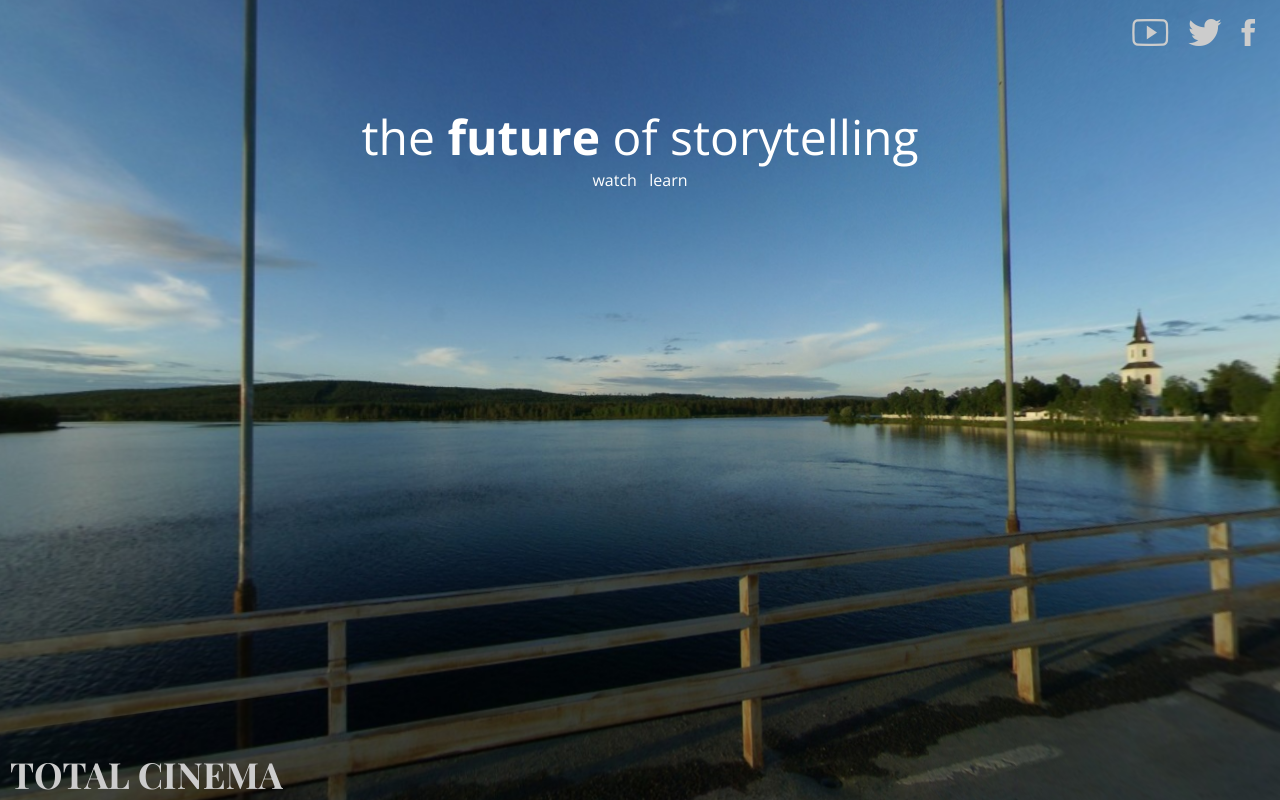
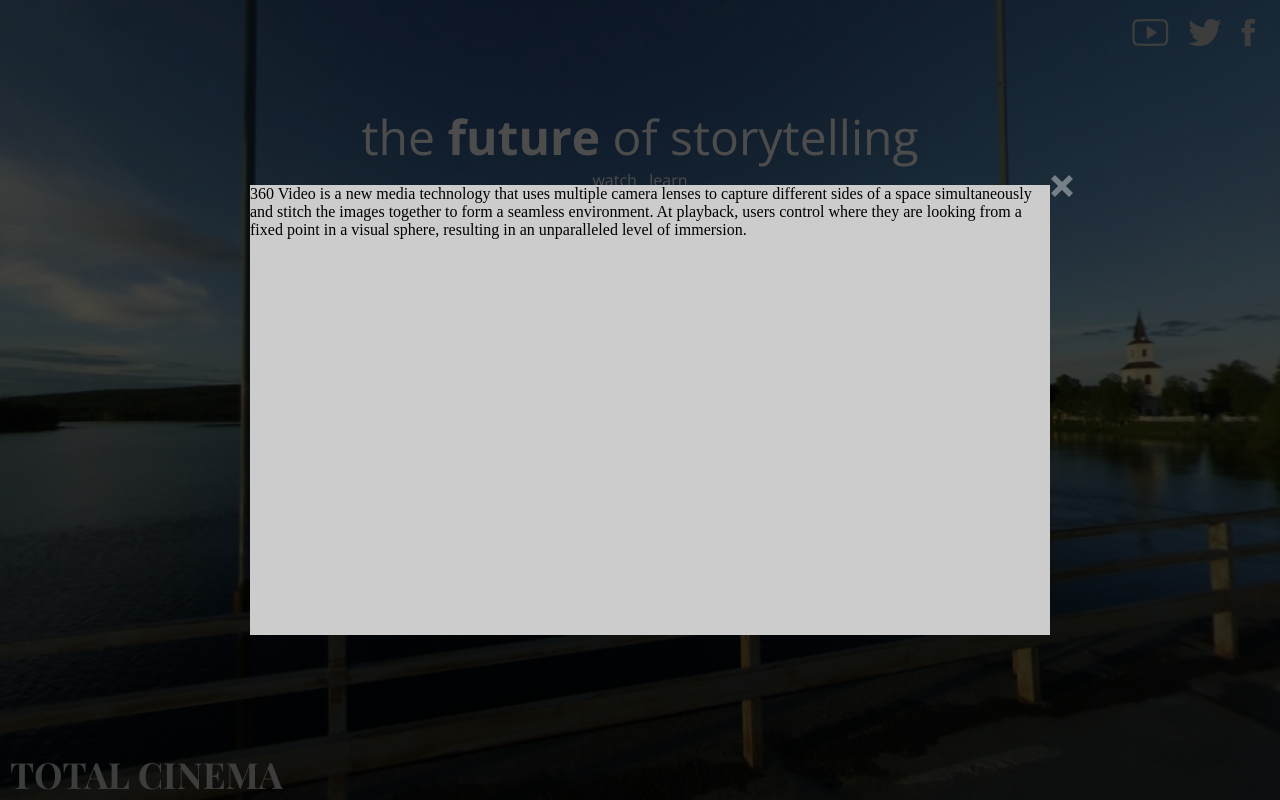
Before and after one commit to mackenco/totalcinema, a plain HTML site: page index.html in a window 1280 px wide. Both pictures are taken after a click on the link "learn". Drawn offline with nearby package versions, Linux system fonts and the light colour scheme; files whose address does not match are found by name.

Commit message:
working on about text

```diff
--- a/style.css
+++ b/style.css
@@ -133,7 +133,14 @@ i {
   z-index:3
 }
 
-.video-popup-close {
+.about-text {
+  background: #ccc;
+  height: 450px;
+  width: 800px;
+  margin: 10px;
+}
+
+.popup-close {
   background: transparent url("close-icon.svg") no-repeat top center;
   -webkit-background-size: 22px;
   -moz-background-size: 22px;
@@ -148,7 +155,7 @@ i {
   display: block;
 }
 
-.video-popup-close:hover {
+.popup-close:hover {
   opacity: 1;
   -ms-filter: none;
   filter: none
--- a/video.js
+++ b/video.js
@@ -17,15 +17,29 @@ $(function(){
 
             $("#toolsVideo")
                 .html('<iframe src="' + videoURL + '?title=0&amp;byline=0&amp;portrait=0&autoplay=1" width="100%" height="100%" frameborder="0" webkitAllowFullScreen mozallowfullscreen allowFullScreen></iframe>')
-                .append('<div id="video-popup-close" class="video-popup-close"></div>');
+                .append('<div id="popup-close" class="popup-close"></div>');
 
         }
 
         event.preventDefault();
     });
 
+    $aboutButton.click(function(event) {
+        if ($toolsVideoShield.is(":hidden"))
+            $toolsVideoShield.show();
+
+        if ($("#toolsVideo iframe").length == 0) {
+
+            $("#toolsVideo")
+                .html('<div class="about-text">360 Video is a new media technology that uses multiple camera lenses to capture different sides of a space simultaneously and stitch the images together to form a seamless environment. At playback, users control where they are looking from a fixed point in a visual sphere, resulting in an unparalleled level of immersion.</div>')
+                .append('<div id="popup-close" class="popup-close"></div>');
+        }
+
+        event.preventDefault();
+    });
+
     $toolsVideoShield.click(closeShield);
-    $('video-popup-close').click(closeShield);
+    $('popup-close').click(closeShield);
 
     $(document).keyup(function(e) {
         if (e.keyCode == 27) { closeShield(); }
```
